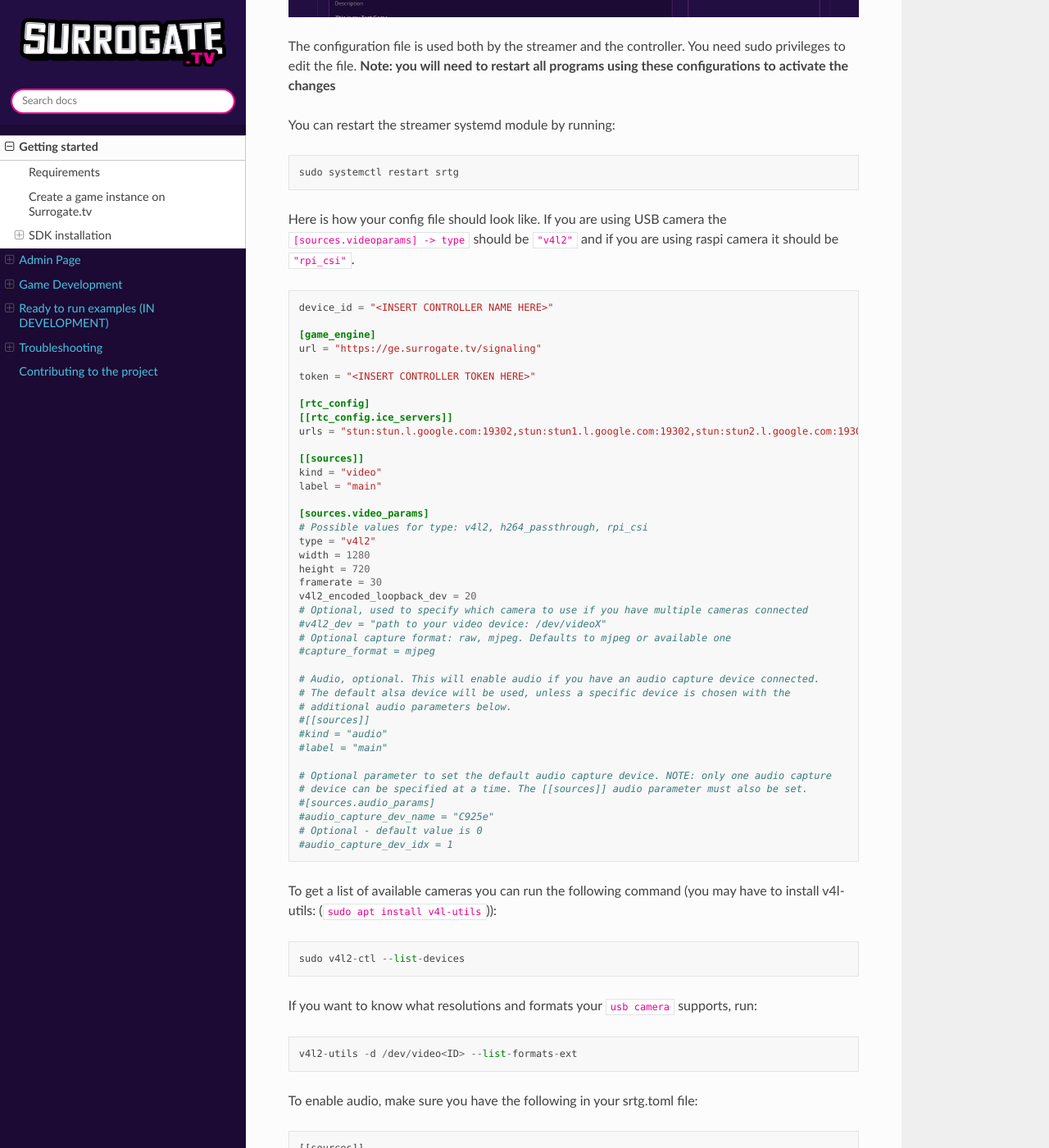
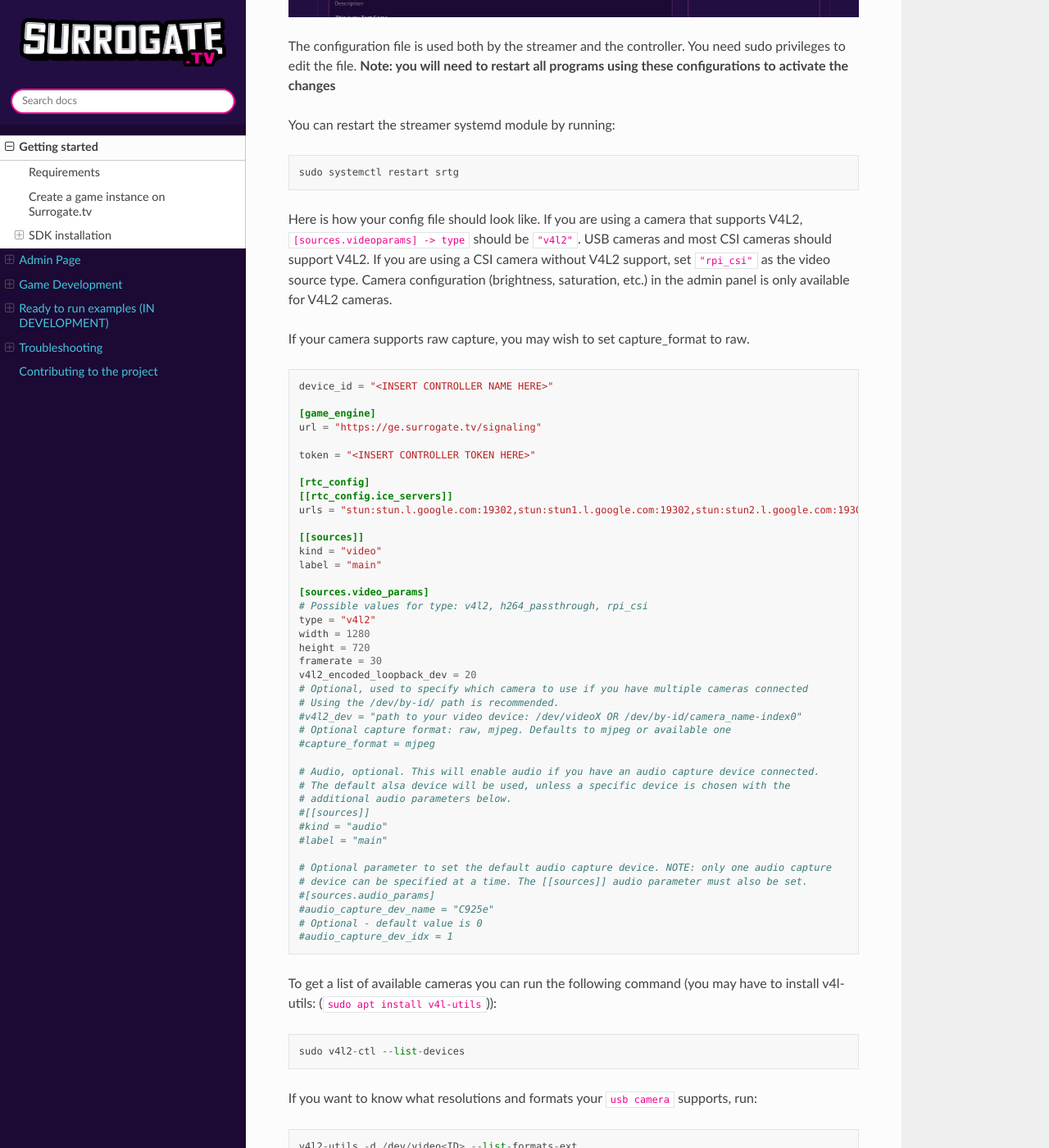
Before and after one commit to SurrogateInc/surrortg-sdk, a Sphinx documentation site: the page built from docs/source/getting_started.md, in a window 1280 px wide and 1400 px high, scrolled down 13961 px. Shown: the whole window at 82% size. Built offline with Sphinx 7.4.7 and the Read the Docs theme 2.0.0, drawn with Linux system fonts in a browser that asks for light colours; pages that are not in the unit, such as notebooks, are missing from menus; some of the changed text lies outside the part shown.

Commit message:
Add documentation on CSI via V4L2

````diff
--- a/docs/source/getting_started.md
+++ b/docs/source/getting_started.md
@@ -480,9 +480,14 @@
 sudo systemctl restart srtg
 ```
 
-Here is how your config file should look like. If you are using USB camera the
-`[sources.videoparams] -> type` should be `"v4l2"` and if you are using raspi
-camera it should be `"rpi_csi"`.
+Here is how your config file should look like. If you are using a camera that
+supports V4L2, `[sources.videoparams] -> type` should be `"v4l2"`. USB cameras
+and most CSI cameras should support V4L2. If you are using a CSI camera without
+V4L2 support, set `"rpi_csi"` as the video source type. Camera configuration
+(brightness, saturation, etc.) in the admin panel is only available for V4L2
+cameras.
+
+If your camera supports raw capture, you may wish to set capture_format to raw.
 
 ```toml
 device_id = "<INSERT CONTROLLER NAME HERE>"
@@ -508,7 +513,8 @@
 framerate = 30
 v4l2_encoded_loopback_dev = 20
 # Optional, used to specify which camera to use if you have multiple cameras connected
-#v4l2_dev = "path to your video device: /dev/videoX"
+# Using the /dev/by-id/ path is recommended.
+#v4l2_dev = "path to your video device: /dev/videoX OR /dev/by-id/camera_name-index0"
 # Optional capture format: raw, mjpeg. Defaults to mjpeg or available one
 #capture_format = mjpeg
 
@@ -540,6 +546,21 @@
 ```
 v4l2-utils -d /dev/video<ID> --list-formats-ext
 ```
+
+<strong>If you are using a CSI camera with V4L2 support
+(e.g. Raspberry Pi Camera), the following settings are recommended:</strong>
+
+```
+type = "v4l2"
+capture_format = raw
+# If using multiple cameras:
+v4l2_dev = "/dev/video49"
+```
+
+<strong>N.B.: The CSI V4L2 device is set as /dev/video49 by the surrogate
+streamer.</strong>
+
+##### Audio
 
 To enable audio, make sure you have the following in your srtg.toml file:
 
````
